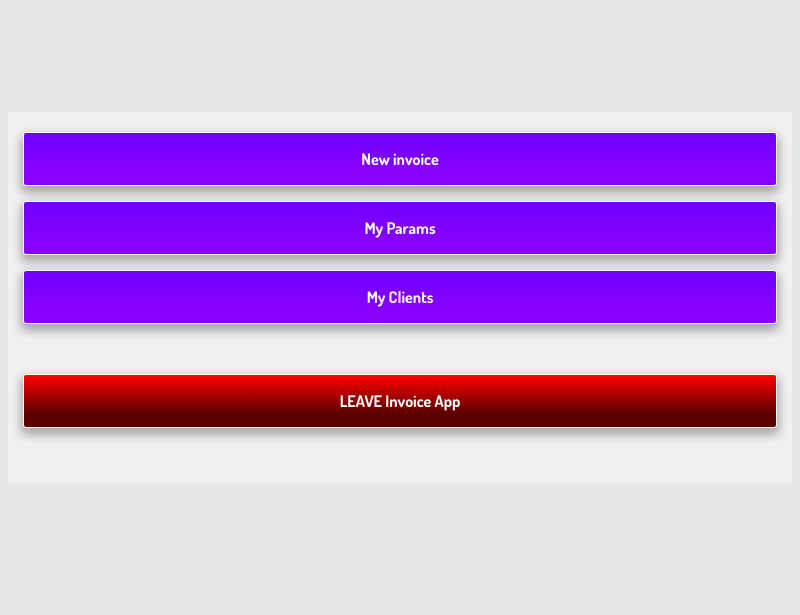
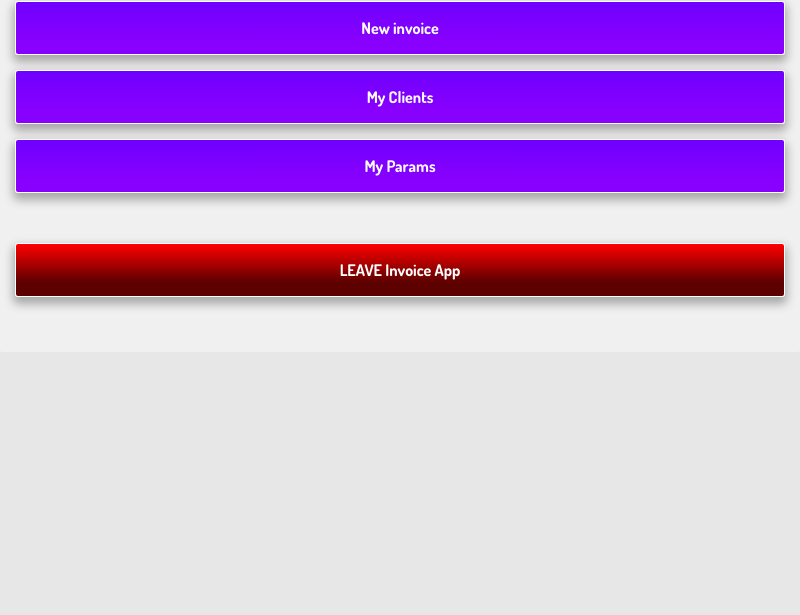
Before and after one commit to SofianD/invoice-app, an Electron app: page src/home.html in a window 800 px wide. Shown: the part 185-800 px from the top of the page. Drawn offline with Linux system fonts and the light colour scheme.

Commit message:
Updated the home view.
Update method to open a window.

```diff
--- a/src/home.html
+++ b/src/home.html
@@ -7,23 +7,25 @@
         <meta name="author" content="https://github.com/SofianD">
         <link rel="stylesheet" href="css/styles.css">
         <script src="index.js"></script>
-
+        <style>
+            body {margin: 0;}
+        </style>
     </head>
     <body>
-        <div class="txt-center">
-            <p style="font-size: 8em;" class="txt-center">Invoice App</p>
-        </div>
         <div class="container txt-center">
-            <div class="purple-bg m-15 pointer" onclick="window.open('components/create_invoice/index.html')">
+            <div class="txt-center">
+                <p style="font-size: 3rem;" class="txt-center">Invoice App</p>
+            </div>
+            <div class="purple-bg m-15 pointer" onclick="createWindow('new-invoice')">
                 <p>New invoice</p>
             </div>
-            <div class="purple-bg m-15 pointer" onclick="window.open('components/params/index.html')">
+            <div class="purple-bg m-15 pointer" onclick="createWindow('clients')">
+                <p>My Clients</p>
+            </div>
+            <div class="purple-bg m-15 pointer" onclick="createWindow('params')">
                 <p>My Params</p>
             </div>
-            <div class="purple-bg m-15 pointer" onclick="window.open('components/clients/index.html')">
-                <p>My Clients</p>
-            </div>
-            <div class="red-bg m-50 pointer" onclick="window.close()">
+            <div class="red-bg m-50 pointer" onclick="closeApp()">
                 <p>LEAVE Invoice App</p>
             </div>
         </div>
```
